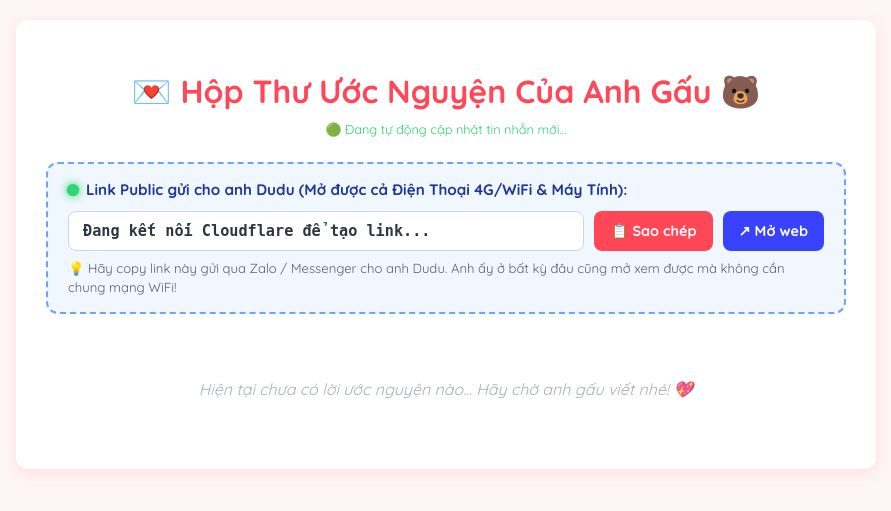
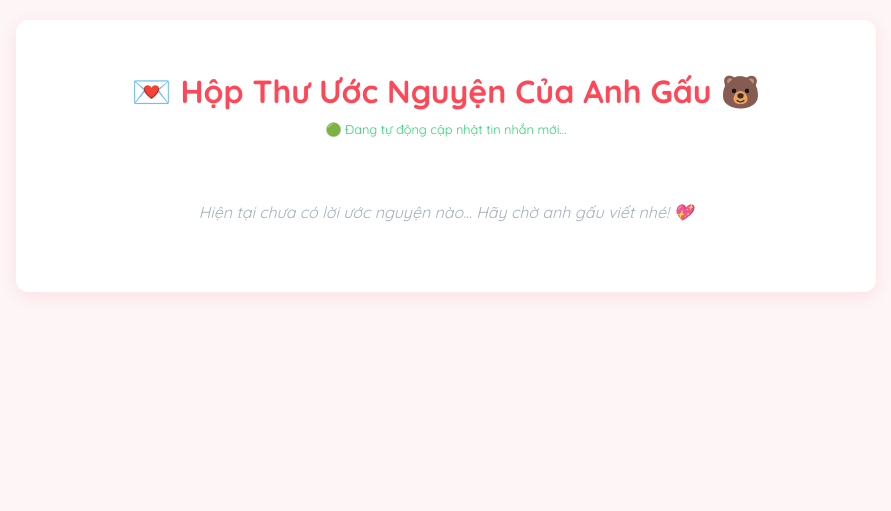
Before and after one commit to mphuong1209/birthday-koi-2026, a Flask app: page /admin in a window 1280 px wide. Shown: the top 511 px of the page, without its empty margins (194-1085 px from the left). Run offline with Flask 3, Linux system fonts and the light colour scheme; data that the repository does not hold is empty.

Commit message:
Remove redundant public link box from admin.html

```diff
--- a/templates/admin.html
+++ b/templates/admin.html
@@ -67,105 +67,12 @@
             margin-top: -20px;
             margin-bottom: 25px;
         }
-        .public-link-box {
-            background: #f0f7ff;
-            border: 2px dashed #70a1ff;
-            border-radius: 12px;
-            padding: 16px 20px;
-            margin-bottom: 25px;
-        }
-        .public-link-title {
-            display: flex;
-            align-items: center;
-            gap: 8px;
-            font-weight: 700;
-            color: #1e3799;
-            font-size: 0.95rem;
-            margin-bottom: 12px;
-        }
-        .pulse-dot {
-            width: 10px;
-            height: 10px;
-            background: #2ed573;
-            border-radius: 50%;
-            display: inline-block;
-            box-shadow: 0 0 8px #2ed573;
-            animation: pulse 1.5s infinite;
-        }
-        @keyframes pulse {
-            0% { transform: scale(0.95); opacity: 0.7; }
-            50% { transform: scale(1.25); opacity: 1; }
-            100% { transform: scale(0.95); opacity: 0.7; }
-        }
-        .public-link-row {
-            display: flex;
-            gap: 10px;
-            margin-bottom: 8px;
-        }
-        .public-link-row input {
-            flex: 1;
-            padding: 10px 14px;
-            font-size: 0.95rem;
-            border: 1px solid #ced6e0;
-            border-radius: 8px;
-            background: #fff;
-            color: #2f3542;
-            font-family: monospace;
-            font-weight: 600;
-            outline: none;
-        }
-        .public-link-row button, .public-link-row .open-link-btn {
-            padding: 10px 16px;
-            border: none;
-            border-radius: 8px;
-            background: #ff4757;
-            color: #fff;
-            font-family: 'Quicksand', sans-serif;
-            font-weight: 700;
-            font-size: 0.9rem;
-            cursor: pointer;
-            text-decoration: none;
-            display: flex;
-            align-items: center;
-            justify-content: center;
-            white-space: nowrap;
-            transition: background 0.2s, transform 0.1s;
-        }
-        .public-link-row button:hover, .public-link-row .open-link-btn:hover {
-            background: #ff6b81;
-            transform: translateY(-1px);
-        }
-        .public-link-row .open-link-btn {
-            background: #3742fa;
-        }
-        .public-link-row .open-link-btn:hover {
-            background: #5352ed;
-        }
-        .public-link-hint {
-            font-size: 0.82rem;
-            color: #57606f;
-            line-height: 1.4;
-        }
     </style>
 </head>
 <body>
     <div class="container">
         <h1>💌 Hộp Thư Ước Nguyện Của Anh Gấu 🐻</h1>
         <div class="auto-update-text">🟢 Đang tự động cập nhật tin nhắn mới...</div>
-
-        <!-- PUBLIC LINK SHARING BOX -->
-        <div class="public-link-box">
-            <div class="public-link-title">
-                <span class="pulse-dot"></span>
-                <span>Link Public gửi cho anh Dudu (Mở được cả Điện Thoại 4G/WiFi & Máy Tính):</span>
-            </div>
-            <div class="public-link-row">
-                <input type="text" id="publicUrlInput" readonly value="{{ public_url or 'Đang kết nối Cloudflare để tạo link...' }}">
-                <button id="copyPublicBtn" onclick="copyPublicLink()">📋 Sao chép</button>
-                <a id="openPublicLink" href="{{ public_url or '#' }}" target="_blank" class="open-link-btn" title="Mở thử link">↗ Mở web</a>
-            </div>
-            <div class="public-link-hint">💡 Hãy copy link này gửi qua Zalo / Messenger cho anh Dudu. Anh ấy ở bất kỳ đâu cũng mở xem được mà không cần chung mạng WiFi!</div>
-        </div>
 
         <div id="wishes-container">
             <div class="empty-state">Đang tải dữ liệu...</div>
@@ -217,41 +124,6 @@
         fetchWishes();
         // Cập nhật mỗi 2 giây
         setInterval(fetchWishes, 2000);
-
-        // Copy Public Link
-        function copyPublicLink() {
-            const input = document.getElementById('publicUrlInput');
-            if (!input || !input.value.startsWith('http')) {
-                alert("Đang tạo đường link, vui lòng chờ trong giây lát...");
-                return;
-            }
-            navigator.clipboard.writeText(input.value).then(() => {
-                const btn = document.getElementById('copyPublicBtn');
-                btn.textContent = "✅ Đã chép!";
-                setTimeout(() => btn.textContent = "📋 Sao chép", 2000);
-            }).catch(() => {
-                input.select();
-                document.execCommand("copy");
-                alert("Đã sao chép link!");
-            });
-        }
-
-        // Tự động kiểm tra và cập nhật URL nếu ban đầu đang tải
-        async function checkPublicUrl() {
-            const input = document.getElementById('publicUrlInput');
-            const openBtn = document.getElementById('openPublicLink');
-            if (input && input.value && input.value.startsWith('http')) return;
-            try {
-                const res = await fetch('/api/get_public_url');
-                const data = await res.json();
-                if (data.public_url && input) {
-                    input.value = data.public_url;
-                    if (openBtn) openBtn.href = data.public_url;
-                }
-            } catch(e) {}
-        }
-        setInterval(checkPublicUrl, 2000);
-        checkPublicUrl();
     </script>
 </body>
 </html>
```
